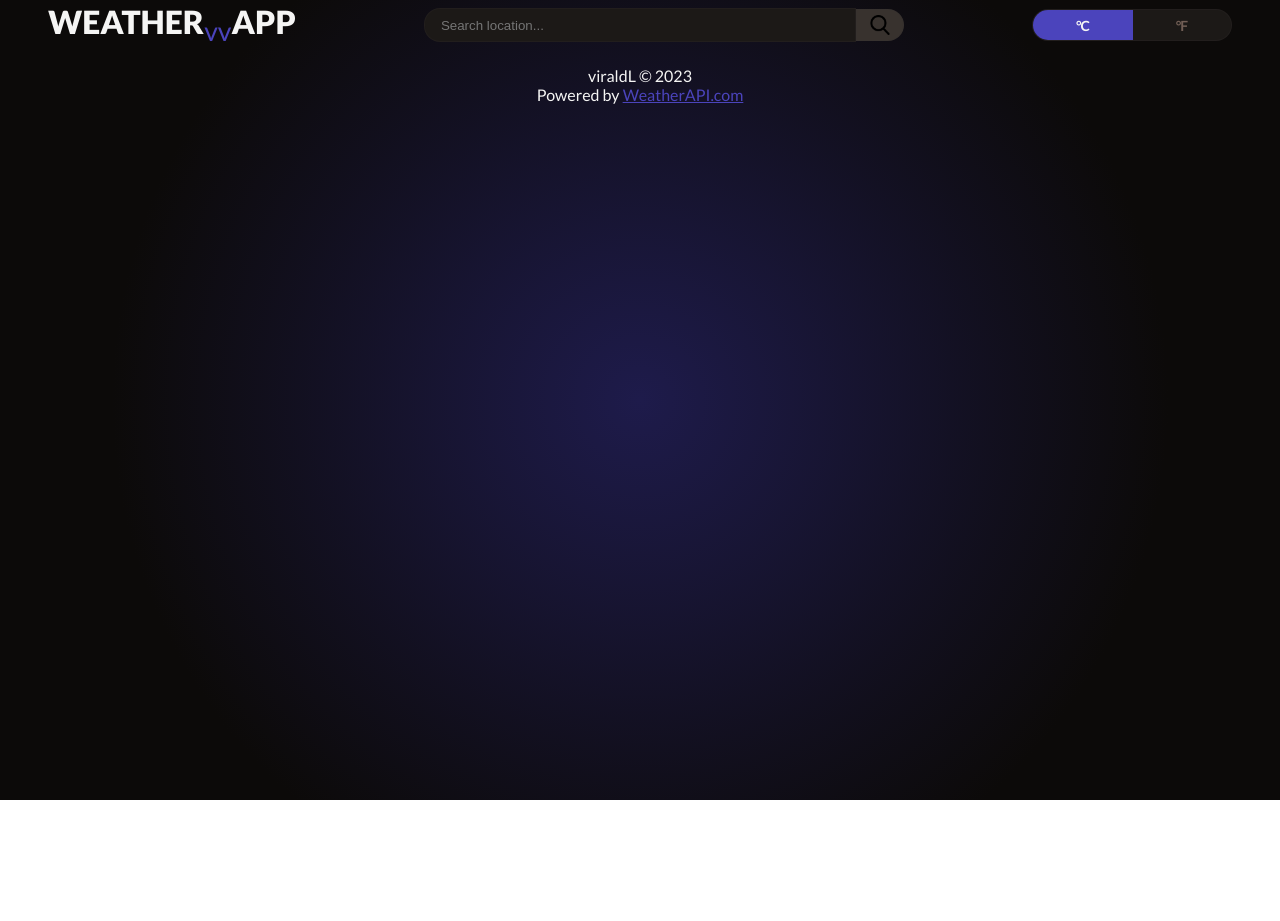
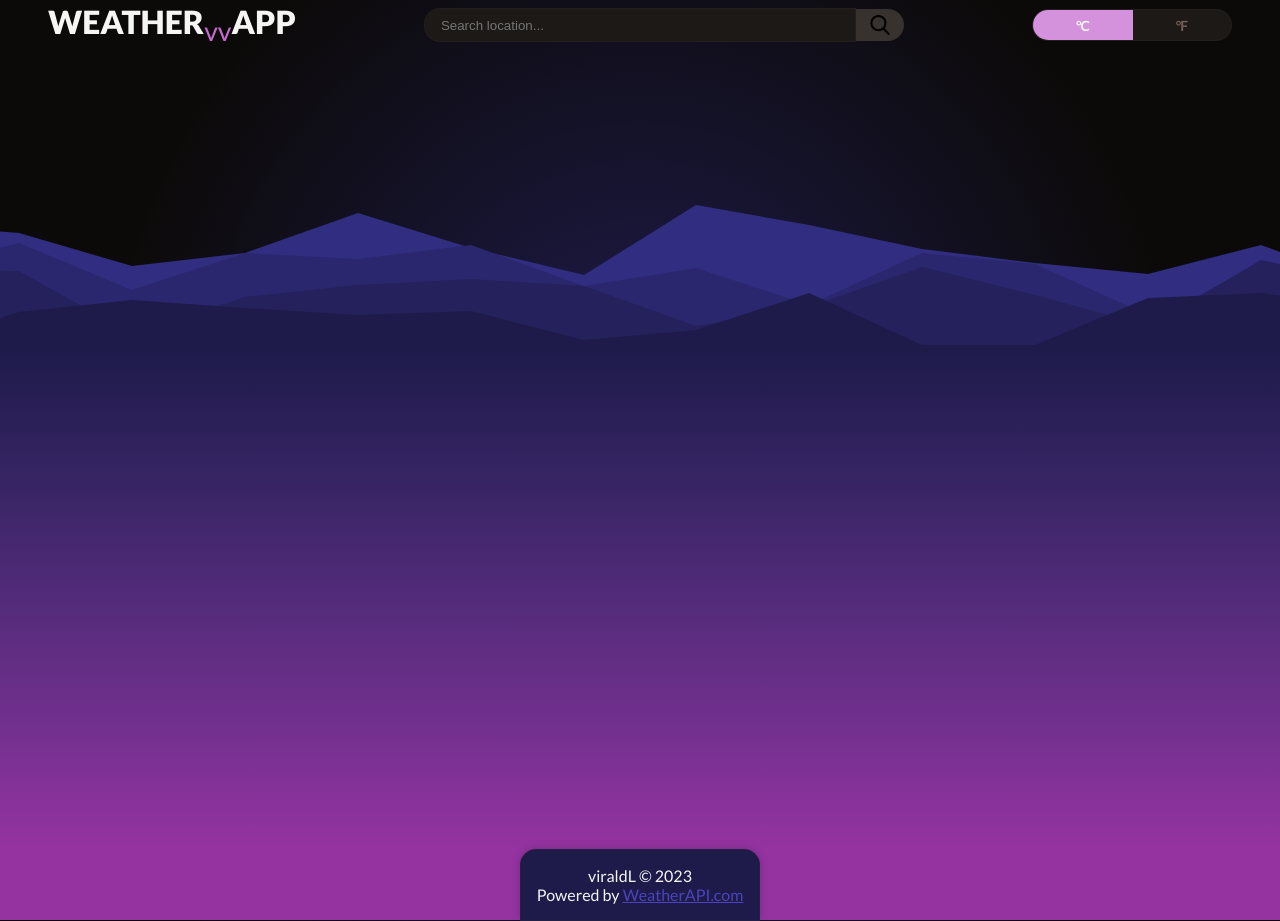
Before and after one commit to viraldL/weather-app, a plain HTML site: page index.html in a window 1280 px wide. Before the commit the page ends 800 px from the top, so only its background shows below. Drawn offline with Linux system fonts and the light colour scheme; no server answers.

Commit message:
Finish layout

```diff
--- a/css/styles.css
+++ b/css/styles.css
@@ -6,6 +6,7 @@
 }
 
 footer {
+  background-color: #9533A1;
   height: 70px;
   display: flex;
   align-items: center;
@@ -14,6 +15,11 @@ footer {
   color: #f5f5f4;
 }
 footer div {
+  background-color: #1e1b4b;
+  padding: 1rem;
+  border-radius: 1rem 1rem 0 0;
+  border: 1px solid rgba(53, 52, 52, 0.226);
+  box-shadow: 0 0 10px rgba(12, 10, 9, 0.2);
   display: flex;
   align-items: center;
   justify-content: center;
@@ -40,7 +46,7 @@ header h1 {
 header h1 sub {
   text-transform: lowercase;
   font-weight: 400;
-  color: #4b44bc;
+  color: #c56ad0;
 }
 header div {
   display: flex;
@@ -125,7 +131,7 @@ header div button {
 }
 
 .radio-input label:has(input:checked) ~ .selection {
-  background-color: #4b44bc;
+  background-color: #d491dc;
   display: inline-block;
 }
 
@@ -137,6 +143,19 @@ header div button {
   transform: translateX(calc(var(--container_width) * 1 / 2));
 }
 
+main {
+  height: 300px;
+  background-image: url(../images/layered-peaks-haikei.svg);
+  background-repeat: no-repeat;
+  background-position: bottom center;
+  background-size: cover;
+}
+
+section {
+  height: 500px;
+  background-image: linear-gradient(to bottom, #1e1b4b, #362463, #532b7a, #72308e, #9533a1);
+}
+
 body {
   height: 100vh;
   background: rgb(30, 27, 75);
```
Also changed, not shown: index.html (+3 -1 lines), images/layered-peaks-haikei.svg (added), 1 other file.
